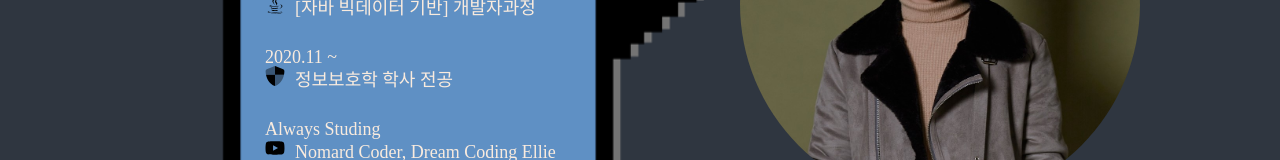
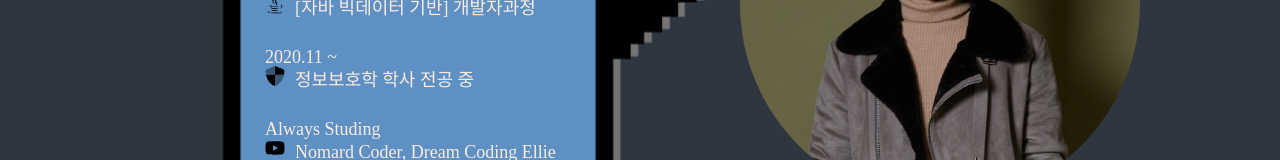
Before and after one commit to TwotheMoon/FE-Portfolio, a React (Create React App) app: page / in a window 1280 px wide. Both pictures are taken after a click on the button "Education". Shown: the part 589-749 px from the top of the page. Built offline with nearby package versions, Linux system fonts and the light colour scheme; a web font is replaced by a local one.

Commit message:
fix sub skills chart

```diff
--- a/src/Components/AboutMe.tsx
+++ b/src/Components/AboutMe.tsx
@@ -385,7 +385,7 @@ function AboutMe() {
                                         <div>
                                             <span>2020.11 ~ </span> <br />
                                             <IconImg src={shield} />
-                                            <span>정보보호학 학사 전공</span>
+                                            <span>정보보호학 학사 전공 중</span>
                                         </div><br />
                                         <div>
                                             <span>Always Studing </span> <br />
--- a/src/Components/SubSkillsChart.tsx
+++ b/src/Components/SubSkillsChart.tsx
@@ -16,6 +16,9 @@ function SubSkillsChart() {
                         foreColor: "wheat",
                         fontFamily: "apple",
                         height: 450,
+                        toolbar: {
+                            show: false,
+                        },
                     },
                     plotOptions: {
                         bar: {
@@ -62,7 +65,7 @@ function SubSkillsChart() {
                         floating: true
                     },
                     subtitle: {
-                        text: '하나 이상의 프로젝트로 경험 해본 언어 & 툴 입니다.',
+                        text: '하나 이상의 프로젝트로 경험 해본 언어 & 툴 입니다. 수치는 상대적 지표 입니다.',
                         align: 'center',
                     },
                     tooltip: {
```
